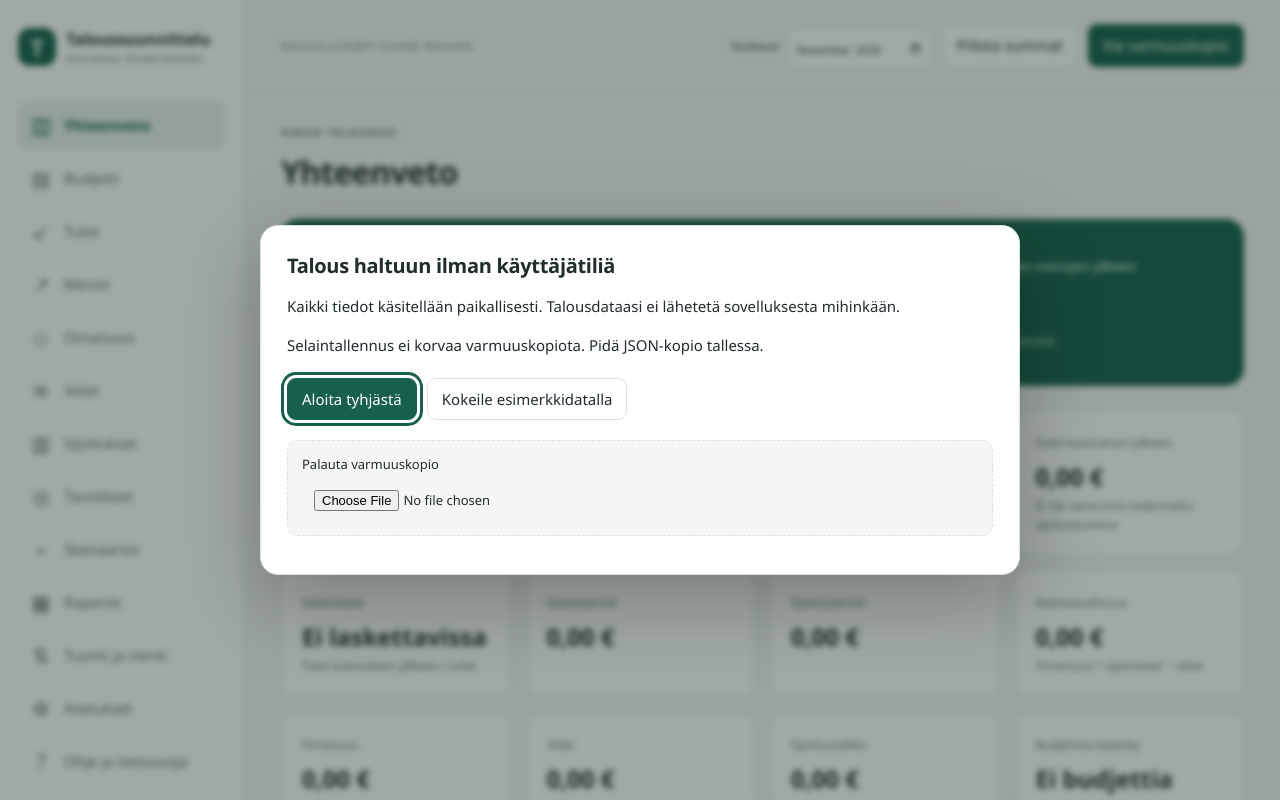
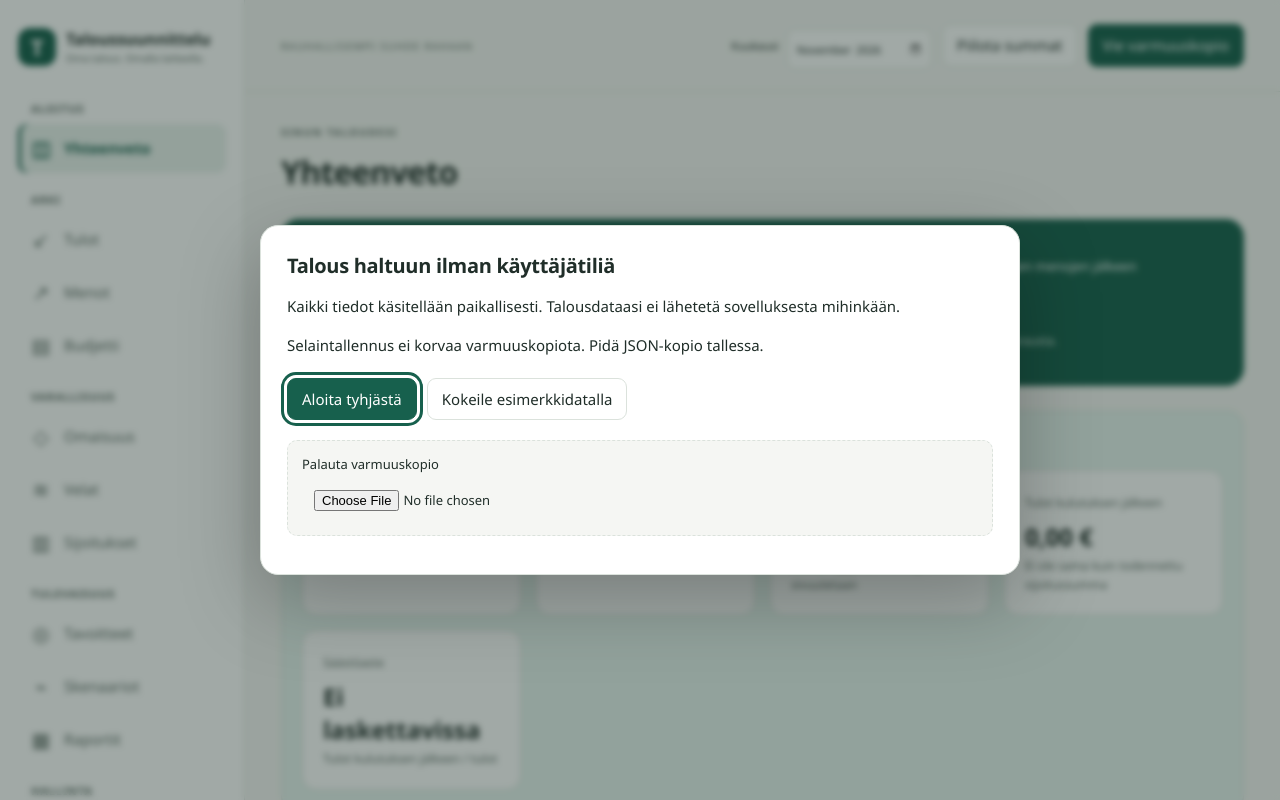
Before and after one commit to kocakhakan99-beep/oljenkorsi, a React (Vite) app: page / in a window 1280 px wide. Shown: the top 800 px of the page. Built offline with nearby package versions, Linux system fonts and the light colour scheme.

Commit message:
Group navigation and distinguish dashboard sections

```diff
--- a/src/main.tsx
+++ b/src/main.tsx
@@ -47,6 +47,18 @@ const names: Record<string, string> = {
   transfer: 'Tuonti ja vienti',
   settings: 'Asetukset',
   help: 'Ohje ja tietosuoja',
+};
+const navGroups = [
+  { label: 'Aloitus', pages: ['dashboard'] },
+  { label: 'Arki', pages: ['incomes', 'expenses', 'budget'] },
+  { label: 'Varallisuus', pages: ['assets', 'liabilities', 'investments'] },
+  { label: 'Tulevaisuus', pages: ['goals', 'scenarios', 'reports'] },
+  { label: 'Hallinta', pages: ['transfer', 'settings', 'help'] },
+];
+const navIcons: Record<string, string> = {
+  dashboard: '◫', budget: '▤', incomes: '↙', expenses: '↗', assets: '◇',
+  liabilities: '≋', investments: '▥', goals: '◎', scenarios: '⌁', reports: '▦',
+  transfer: '⇅', settings: '⚙', help: '?',
 };
 const singular: Record<Kind, string> = {
   incomes: 'tulo',
@@ -162,6 +174,7 @@ function App() {
     [storageOk, setStorageOk] = useState(storage.healthCheck().ok),
     [edit, setEdit] = useState<{ kind: Kind; item: Entry } | null>(null),
     [quick, setQuick] = useState(false),
+    [menuOpen, setMenuOpen] = useState(false),
     [search, setSearch] = useState(''),
     [categoryFilter, setCategoryFilter] = useState(''),
     [statusFilter, setStatusFilter] = useState(''),
@@ -173,6 +186,7 @@ function App() {
     [categoryEdit, setCategoryEdit] = useState(false),
     [undo, setUndo] = useState<State | null>(null),
     [reportMonths, setReportMonths] = useState(6);
+  const menuButton = useRef<HTMLButtonElement>(null);
   const month = s.settings.month,
     m = useMemo(() => metrics(s, month), [s, month]);
   const euro = (n: number) =>
@@ -215,6 +229,7 @@ function App() {
     setStatusFilter('');
     setLimit(100);
     setQuick(false);
+    setMenuOpen(false);
     setTimeout(() => document.querySelector<HTMLElement>('main h1')?.focus(), 0);
   }
   useEffect(() => {
@@ -224,6 +239,10 @@ function App() {
   }, []);
   useEffect(() => {
     let f = (e: KeyboardEvent) => {
+      if (e.key === 'Escape' && menuOpen) {
+        setMenuOpen(false);
+        menuButton.current?.focus();
+      }
       if ((e.ctrlKey || e.metaKey) && e.key.toLowerCase() === 'k') {
         e.preventDefault();
         setQuick((v) => !v);
@@ -231,7 +250,7 @@ function App() {
     };
     window.addEventListener('keydown', f);
     return () => window.removeEventListener('keydown', f);
-  }, []);
+  }, [menuOpen]);
   useEffect(() => {
     let f = (e: BeforeUnloadEvent) => {
       if (!storageOk) {
@@ -354,19 +373,31 @@ function App() {
               Taloussuunnittelu<small>Oma talous. Omalla laitteella.</small>
             </div>
           </div>
-          <nav aria-label="Päänavigaatio">
-            {Object.entries(names).map(([key, name], i) => (
+          <button
+            ref={menuButton}
+            className="mobile-menu-toggle"
+            aria-expanded={menuOpen}
+            aria-controls="main-navigation"
+            onClick={() => setMenuOpen((open) => !open)}
+          >
+            Valikko · {names[page] || 'Yhteenveto'}
+          </button>
+          <nav id="main-navigation" aria-label="Päänavigaatio" className={menuOpen ? 'menu-open' : ''}>
+            {navGroups.map((group) => (
+              <div className="nav-group" key={group.label} role="group" aria-label={group.label}>
+                <span className="nav-group-label">{group.label}</span>
+                {group.pages.map((key) => (
                   <button
                     key={key}
                     className={page === key ? 'selected' : ''}
                     aria-current={page === key ? 'page' : undefined}
                     onClick={() => navigate(key)}
                   >
-                <span className="nav-icon" aria-hidden="true">
-                  {['◫', '▤', '↙', '↗', '◇', '≋', '▥', '◎', '⌁', '▦', '⇅', '⚙', '?'][i]}
-                </span>
-                {name}
-              </button>
+                    <span className="nav-icon" aria-hidden="true">{navIcons[key]}</span>
+                    {names[key]}
+                  </button>
+                ))}
+              </div>
             ))}
           </nav>
           <div className="aside-bottom">
@@ -380,6 +411,7 @@ function App() {
           <header>
             <div className="header-label">RAUHALLISEMPI SUHDE RAHAAN</div>
             <div className="toolbar">
+              <button className="mobile-quick" onClick={() => setQuick(true)}>Pikatoiminnot</button>
               <label>
                 Kuukausi
                 <input
@@ -465,23 +497,33 @@ function App() {
                     <small>Ei sisällä erillistä säästövarausta.</small>
                   </div>
                 </div>
+                <section className="metric-group metric-group-cash" aria-labelledby="cash-heading">
+                  <h2 id="cash-heading">Kuukauden rahavirta</h2>
                   <div className="stats">
                     {stat('Tulot tässä kuussa', euro(m.income))}
                     {stat('Menot tässä kuussa', euro(m.expense))}
                     {stat('Kulutusmenot', euro(m.consumption), 'Menon tyypiksi merkityt siirrot sivuutetaan')}
                     {stat('Tulot kulutuksen jälkeen', euro(m.surplus), 'Ei ole sama kuin todennettu sijoitussumma')}
                     {stat('Säästöaste', pct(m.savingRate), 'Tulot kulutuksen jälkeen / tulot')}
-                  {stat('Säästösiirrot', euro(m.savingTransfers))}
-                  {stat('Sijoitussiirrot', euro(m.investmentTransfers))}
+                  </div>
+                </section>
+                <section className="metric-group metric-group-wealth" aria-labelledby="wealth-heading">
+                  <h2 id="wealth-heading">Varallisuus</h2>
+                  <div className="stats">
                     {stat('Nettovarallisuus', euro(m.net), 'Omaisuus + sijoitukset − velat')}
                     {stat('Omaisuus', euro(m.assets), 'Käyttäjän syöttämät arvot')}
                     {stat('Velat', euro(m.debts))}
                     {stat('Sijoitussalkku', euro(m.investments), 'Manuaaliset EUR-hinnat')}
-                  {stat(
-                    'Budjetista käytetty',
-                    m.budget ? pct((m.consumption / m.budget) * 100) : 'Ei budjettia',
-                  )}
-                </div>
+                  </div>
+                </section>
+                <section className="metric-group metric-group-plan" aria-labelledby="plan-heading">
+                  <h2 id="plan-heading">Suunnitelma ja siirrot</h2>
+                  <div className="stats">
+                    {stat('Säästösiirrot', euro(m.savingTransfers))}
+                    {stat('Sijoitussiirrot', euro(m.investmentTransfers))}
+                    {stat('Budjetista käytetty', m.budget ? pct((m.consumption / m.budget) * 100) : 'Ei budjettia')}
+                  </div>
+                </section>
                 <div className="grid-two">
                   <section className="panel">
                     <h2>Kulutuksen kokonaiskuva</h2>
--- a/src/styles.css
+++ b/src/styles.css
@@ -8,6 +8,9 @@
   --soft: #e9f2ed;
   --negative: #a82732;
   --custom: #17604d;
+  --cash-bg: #e6f3ee;
+  --wealth-bg: #f1edf8;
+  --plan-bg: #eaf1fa;
   color-scheme: light;
   font-family: 'Segoe UI', system-ui, Arial, sans-serif;
   font-size: 15px;
@@ -125,7 +128,25 @@ aside {
 }
 nav {
   display: grid;
+  gap: 19px;
+}
+.nav-group {
+  display: grid;
   gap: 4px;
+}
+.nav-group-label {
+  padding: 0 13px 4px;
+  color: var(--muted);
+  font-size: 11px;
+  font-weight: 700;
+  letter-spacing: 0.08em;
+  text-transform: uppercase;
+}
+.mobile-menu-toggle {
+  display: none;
+}
+.mobile-quick {
+  display: none;
 }
 nav button {
   border: 0;
@@ -141,6 +162,7 @@ nav button.selected {
   background: var(--soft);
   color: var(--accent);
   font-weight: 650;
+  box-shadow: inset 3px 0 0 var(--accent);
 }
 .nav-icon {
   font-size: 20px;
@@ -263,6 +285,27 @@ main {
   grid-template-columns: repeat(4, minmax(0, 1fr));
   gap: 15px;
   margin: 22px 0;
+}
+.metric-group {
+  padding: 18px 20px 4px;
+  border: 1px solid var(--line);
+  border-radius: 16px;
+  margin-bottom: 18px;
+}
+.metric-group .stats {
+  margin: 14px 0 18px;
+}
+.metric-group h2 {
+  margin: 0;
+}
+.metric-group-cash {
+  background: var(--cash-bg);
+}
+.metric-group-wealth {
+  background: var(--wealth-bg);
+}
+.metric-group-plan {
+  background: var(--plan-bg);
 }
 .stat {
   padding: 20px;
@@ -608,6 +651,9 @@ footer {
   --line: #555;
   --bg: #fff;
   --soft: #eee;
+  --cash-bg: #fff;
+  --wealth-bg: #fff;
+  --plan-bg: #fff;
 }
 [data-theme='custom'] {
   --accent: var(--custom);
@@ -620,6 +666,9 @@ footer {
   --line: #40564a;
   --soft: #2a3f34;
   --accent: #216b54;
+  --cash-bg: #203d34;
+  --wealth-bg: #342a44;
+  --plan-bg: #20334a;
   color-scheme: dark;
 }
 [data-mode='dark'][data-theme='blue'] {
@@ -637,6 +686,9 @@ footer {
   --line: #aaa;
   --accent: #333;
   --soft: #333;
+  --cash-bg: #111;
+  --wealth-bg: #111;
+  --plan-bg: #111;
 }
 [data-mode='dark'][data-theme='custom'] {
   --accent: var(--custom);
@@ -676,14 +728,25 @@ footer {
   .brand {
     margin-bottom: 14px;
   }
+  .mobile-menu-toggle {
+    display: block;
+    width: 100%;
+    text-align: left;
+    font-weight: 650;
+  }
   nav {
-    display: flex;
-    overflow: auto;
+    display: none;
+    margin-top: 14px;
+    max-height: 55vh;
+    overflow-y: auto;
+    padding-bottom: 12px;
+  }
+  nav.menu-open {
+    display: grid;
   }
   nav button {
-    white-space: nowrap;
+    width: 100%;
   }
-  .nav-icon,
   .aside-bottom {
     display: none;
   }
@@ -693,6 +756,9 @@ footer {
   .toolbar {
     flex-wrap: wrap;
     gap: 8px;
+  }
+  .mobile-quick {
+    display: inline-block;
   }
   .toolbar button {
     font-size: 12px;
@@ -722,6 +788,9 @@ footer {
   .panel {
     padding: 18px;
   }
+  .metric-group {
+    padding: 16px 14px 1px;
+  }
   .page-head {
     align-items: flex-start;
   }
```
Also changed, not shown: index.html (+7 -7 lines), 2 other files (tests, documents, lock files or other folders). Lines whose indentation alone changed are shown as unchanged.
